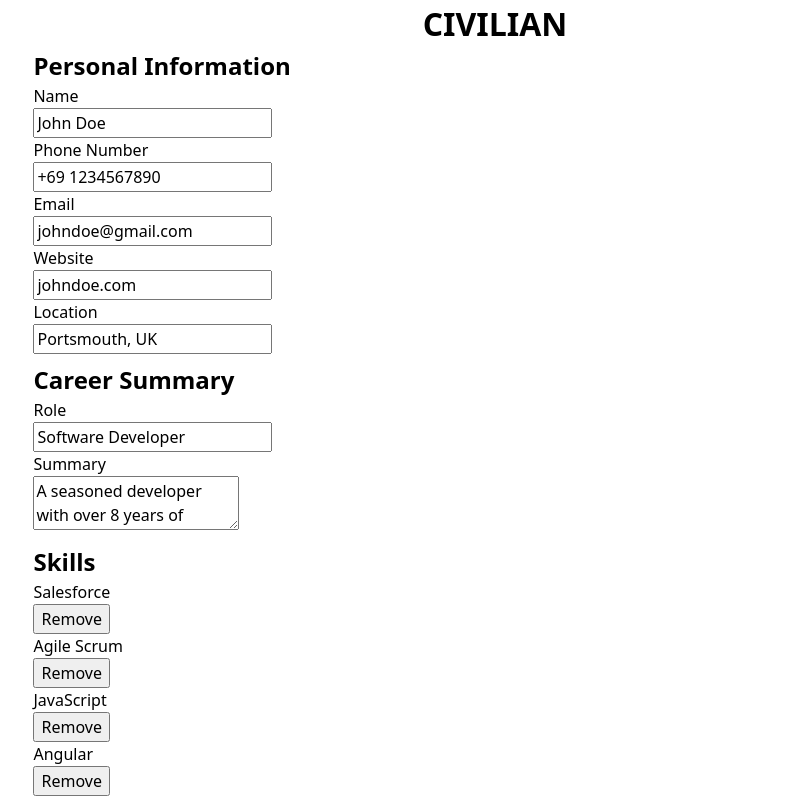
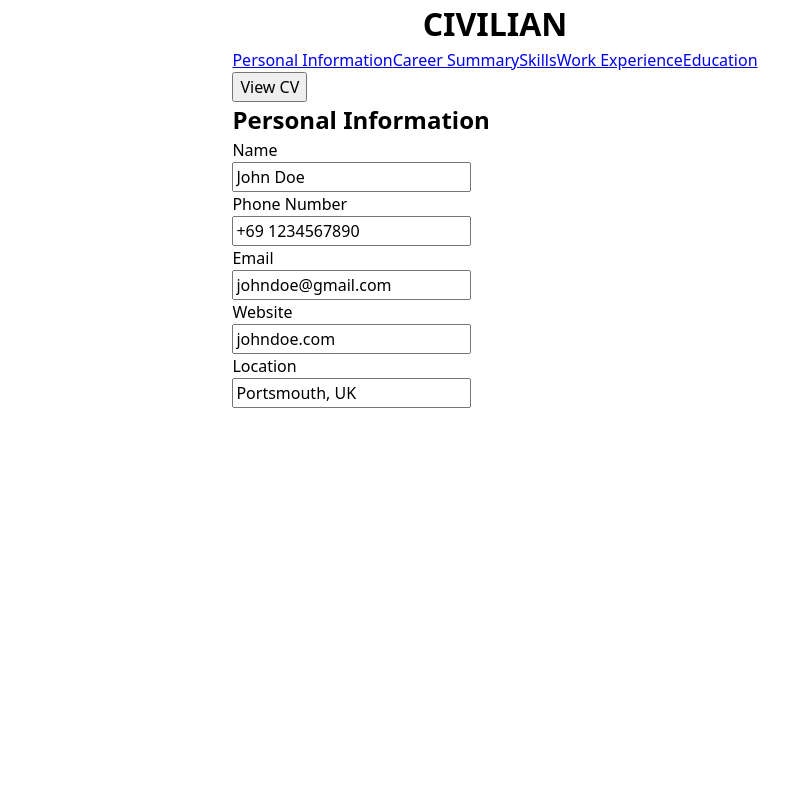
Before and after one commit to shamblonaut/civilian, a React (Vite) app: page / in a window 1280 px wide. Shown: the top 800 px of the page, without its empty margins (145-933 px from the left). Built offline with nearby package versions, Linux system fonts and the light colour scheme.

Commit message:
feat: setup basic navigation

```diff
--- a/src/App.jsx
+++ b/src/App.jsx
@@ -1,6 +1,7 @@
 import { useState } from "react";
 import "./App.css";
 
+import Navigator from "./components/Navigator.jsx";
 import Editor from "./components/Editor.jsx";
 import Viewport from "./components/Viewport.jsx";
 
@@ -147,14 +148,34 @@ function App() {
     ],
   });
 
+  const sections = [
+    { id: crypto.randomUUID(), title: "Personal Information" },
+    { id: crypto.randomUUID(), title: "Career Summary" },
+    { id: crypto.randomUUID(), title: "Skills" },
+    { id: crypto.randomUUID(), title: "Work Experience" },
+    { id: crypto.randomUUID(), title: "Education" },
+  ];
+  const [activeSection, setActiveSection] = useState(sections[0]);
+
+  const [showCV, setShowCV] = useState(false);
+
   return (
     <>
       <header>
         <h1>CIVILIAN</h1>
       </header>
       <main>
-        <Editor data={data} setData={setData} />
-        <Viewport data={data} />
+        <Navigator
+          sections={sections}
+          setActiveSection={setActiveSection}
+          showCV={showCV}
+          setShowCV={setShowCV}
+        />
+        {showCV ? (
+          <Viewport data={data} />
+        ) : (
+          <Editor data={data} setData={setData} activeSection={activeSection} />
+        )}
       </main>
     </>
   );
--- a/src/components/Editor.jsx
+++ b/src/components/Editor.jsx
@@ -2,7 +2,7 @@ import { useState } from "react";
 
 import { formatTenureBoundary, getISODate } from "../utils.js";
 
-export default function Editor({ data, setData }) {
+export default function Editor({ data, setData, activeSection }) {
   // Input States
   const [showSkillDialog, setShowSkillDialog] = useState(false);
   const [newSkill, setNewSkill] = useState("");
@@ -108,6 +108,7 @@ export default function Editor({ data, setData }) {
 
   return (
     <>
+      {activeSection.title === "Personal Information" && (
         <div className="section">
           <h2>Personal Information</h2>
           <form>
@@ -177,6 +178,8 @@ export default function Editor({ data, setData }) {
             </label>
           </form>
         </div>
+      )}
+      {activeSection.title === "Career Summary" && (
         <div className="section">
           <h2>Career Summary</h2>
           <form>
@@ -207,6 +210,8 @@ export default function Editor({ data, setData }) {
             </label>
           </form>
         </div>
+      )}
+      {activeSection.title === "Skills" && (
         <div className="section">
           <h2>Skills</h2>
           <ul>
@@ -266,6 +271,8 @@ export default function Editor({ data, setData }) {
             </button>
           )}
         </div>
+      )}
+      {activeSection.title === "Work Experience" && (
         <div className="section experience">
           <h2>Work Experience</h2>
           <ul>
@@ -503,9 +510,8 @@ export default function Editor({ data, setData }) {
             </button>
           )}
         </div>
-      {
-        // TODO: Complete button functionality of education section
-      }
+      )}
+      {activeSection.title === "Education" && (
         <div className="section">
           <h2>Education</h2>
           <ul>
@@ -551,7 +557,9 @@ export default function Editor({ data, setData }) {
                   id="new-degree-name"
                   required
                   value={newEducationDegree}
-                onChange={(event) => setNewEducationDegree(event.target.value)}
+                  onChange={(event) =>
+                    setNewEducationDegree(event.target.value)
+                  }
                 />
               </label>
               <label>
@@ -652,6 +660,7 @@ export default function Editor({ data, setData }) {
             </button>
           )}
         </div>
+      )}
     </>
   );
 }
--- /dev/null
+++ b/src/components/Navigator.jsx
@@ -0,0 +1,30 @@
+export default function Navigator({
+  sections,
+  setActiveSection,
+  showCV,
+  setShowCV,
+}) {
+  return (
+    <nav>
+      <ul className="sections">
+        {sections.map((section) => (
+          <a
+            href="#"
+            key={section.id}
+            onClick={() => {
+              setActiveSection(section);
+              setShowCV(false);
+            }}
+          >
+            {section.title}
+          </a>
+        ))}
+      </ul>
+      {!showCV && (
+        <button type="button" onClick={() => setShowCV(true)}>
+          View CV
+        </button>
+      )}
+    </nav>
+  );
+}
```
Lines whose indentation alone changed are shown as unchanged.
